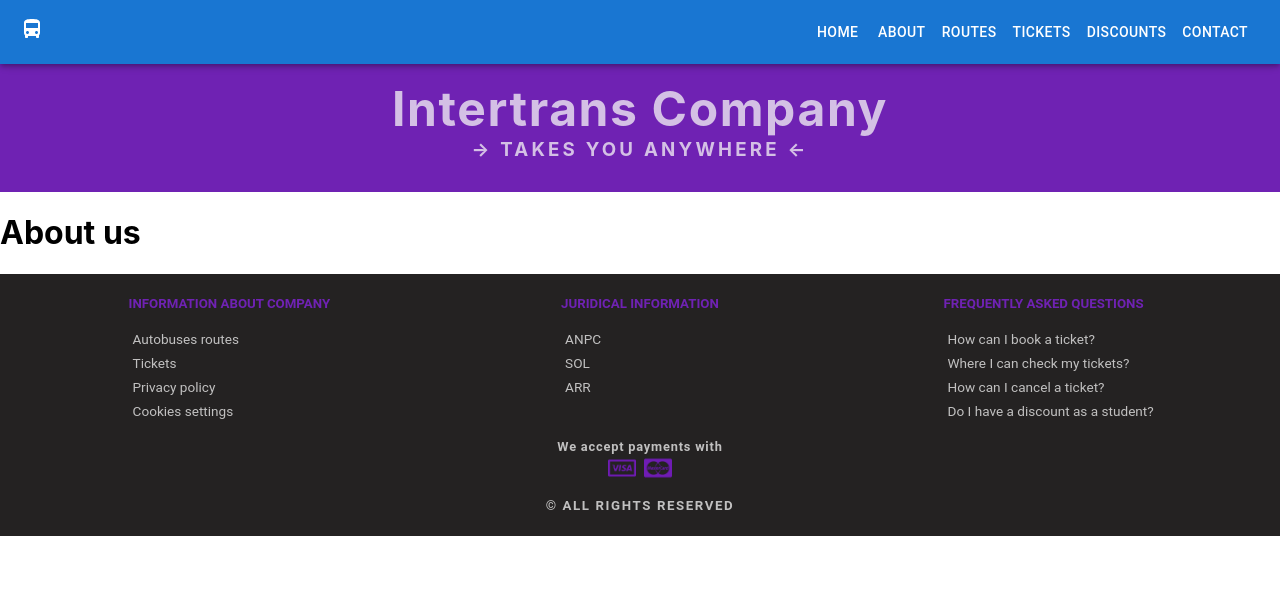
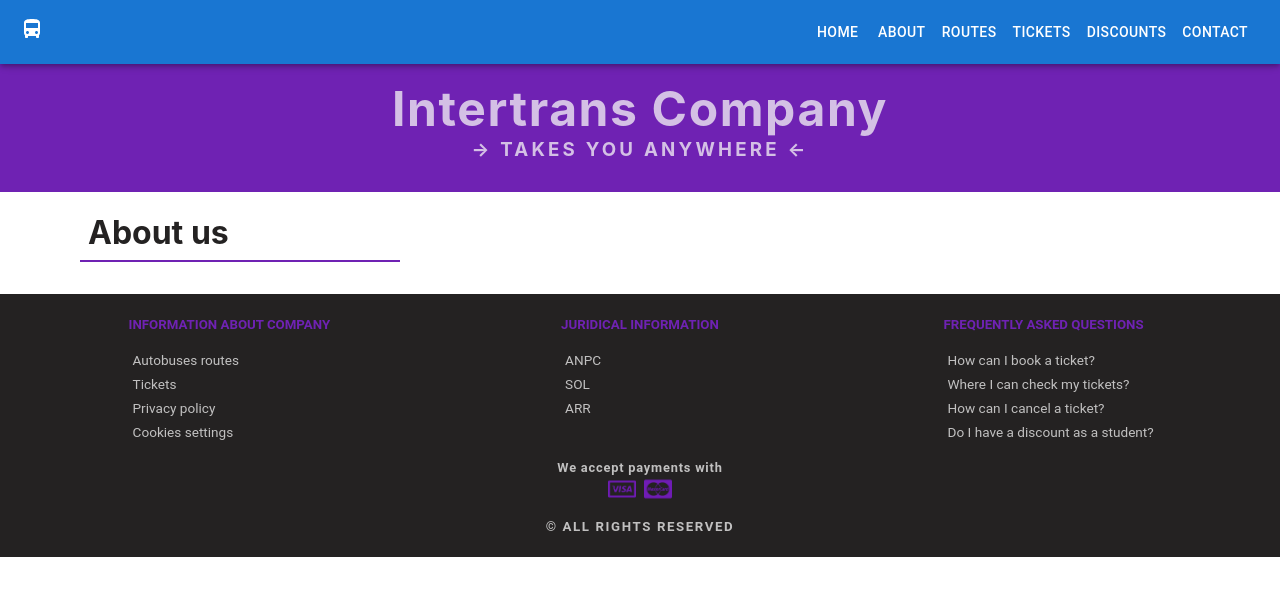
Before and after one commit to carla-vartolomei/transport-app, a Next.js app: page /about in a window 1280 px wide. Shown: the top 596 px of the page. Built offline with nearby package versions, Linux system fonts and the light colour scheme.

Commit message:
create a classname for page titles

```diff
--- a/pages/about/index.js
+++ b/pages/about/index.js
@@ -1,7 +1,6 @@
 import React from "react"
 import Banner from "../../components/banner/Banner"
 import styles from "../../styles/About.module.scss"
-import "../../styles/pageStyles.module.scss"
 
 export default function About() {
   return (
--- a/pages/contact/index.js
+++ b/pages/contact/index.js
@@ -10,7 +10,6 @@ import YouTubeIcon from "@mui/icons-material/YouTube"
 import LinkedInIcon from "@mui/icons-material/LinkedIn"
 import { IconButton } from "@mui/material"
 import styles from "../../styles/Contact.module.scss"
-import "../../styles/pageStyles.module.scss"
 
 export default function Contact() {
   return (
--- a/styles/globals.scss
+++ b/styles/globals.scss
@@ -25,3 +25,13 @@ a {
     color: white;
   }
 }
+
+.pageTitle {
+  margin-left: 5rem;
+  margin-bottom: 2rem;
+  padding-left: 0.5rem;
+  padding-bottom: 0.5rem;
+  color: $dark-color;
+  width: 25%;
+  border-bottom: 0.15rem $purple-color solid;
+}
--- a/styles/pageStyles.module.scss
+++ /dev/null
@@ -1,11 +0,0 @@
-@import "./colors.scss";
-
-.pageTitle {
-  margin-left: 5rem;
-  margin-bottom: 2rem;
-  padding-left: 0.5rem;
-  padding-bottom: 0.5rem;
-  color: $dark-color;
-  width: 25%;
-  border-bottom: 0.15rem $purple-color solid;
-}
```
